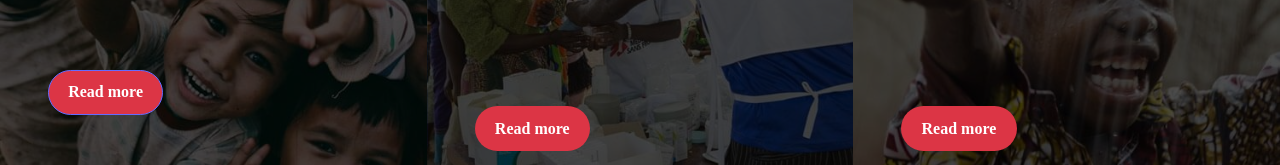
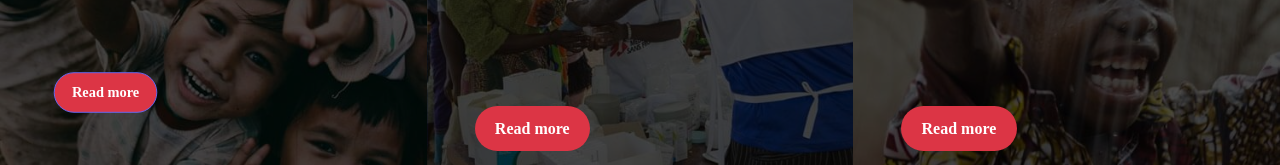
Before and after one commit to Azeezbank/theFourDevs, a React (Vite) app: page / in a window 1280 px wide. In both pictures the pointer is over the button 105 px from the left and 3540 px from the top of the page. Shown: the part 3448-3613 px from the top of the page. Built offline with nearby package versions, Linux system fonts and the light colour scheme.

Commit message:
Update App.css

```diff
--- a/src/App.css
+++ b/src/App.css
@@ -236,6 +236,9 @@
   margin-top: 150px;
   margin-bottom: 60px;
 }
+.readd:hover {
+  transform: scale(0.9)
+}
 .image_cover {
   background-color: rgba(0, 0, 0, 0.7);
   margin: -24px;
```
